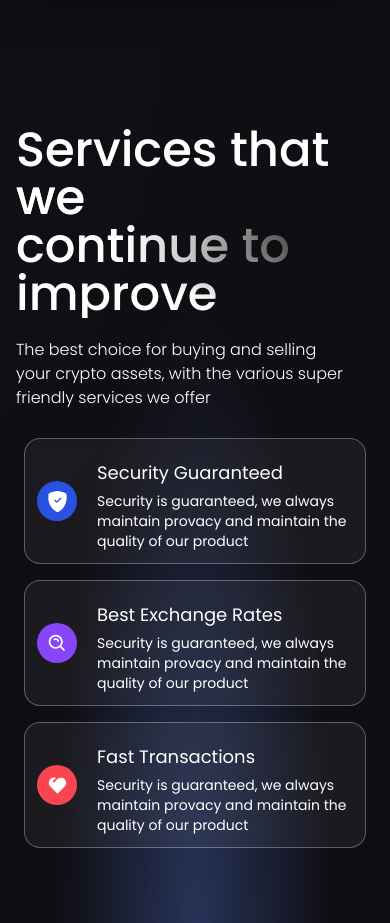
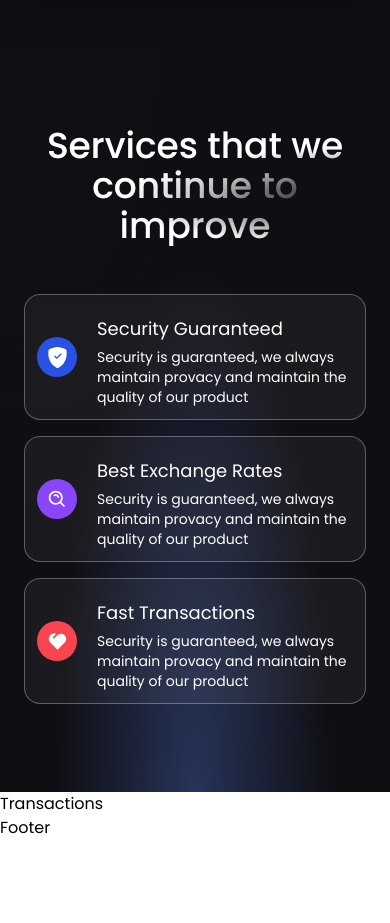
Before and after one commit to Maccbrainy/web3_project, a React (Vite) app in the folder client/: page / in a window 390 px wide. Shown: the part 1231-2154 px from the top of the page. After the commit the page ends 2071 px from the top, so only its background shows below. Built offline with nearby package versions, Linux system fonts and the light colour scheme.

Commit message:
Display for extra small devices implemented

```diff
--- a/client/src/components/Services.jsx
+++ b/client/src/components/Services.jsx
@@ -20,8 +20,8 @@ const Services = () => {
         <div className="flex w-full justify-center items-center gradient-bg-services">
             <div className="flex md:flex-row flex-col items-center justify-between md:p-20 py-20 px-4 m-auto max-w-7xl">
                 <div className="flex-1 flex flex-col justify-start items-start">
-                    <h1 className="text-white text-5xl font-medium sm:text-5xl text-gradient">Services that we <br/> continue to improve</h1>
-                    <p className="text-white text-base my-5 font-light md:w-10/12 w-11/12">The best choice for buying and selling your crypto assets, with the various super friendly services we offer
+                    <h1 className="text-white font-medium xs:text-center xs:text-4xl xs:mb-10 sm:text-5xl text-gradient">Services that we <br/> continue to improve</h1>
+                    <p className="text-white text-base my-5 font-light xs:hidden md:w-10/12 w-11/12">The best choice for buying and selling your crypto assets, with the various super friendly services we offer
                     </p>
                 </div>
                 <div className="flex-1 flex flex-col justify-start items-center">
```
